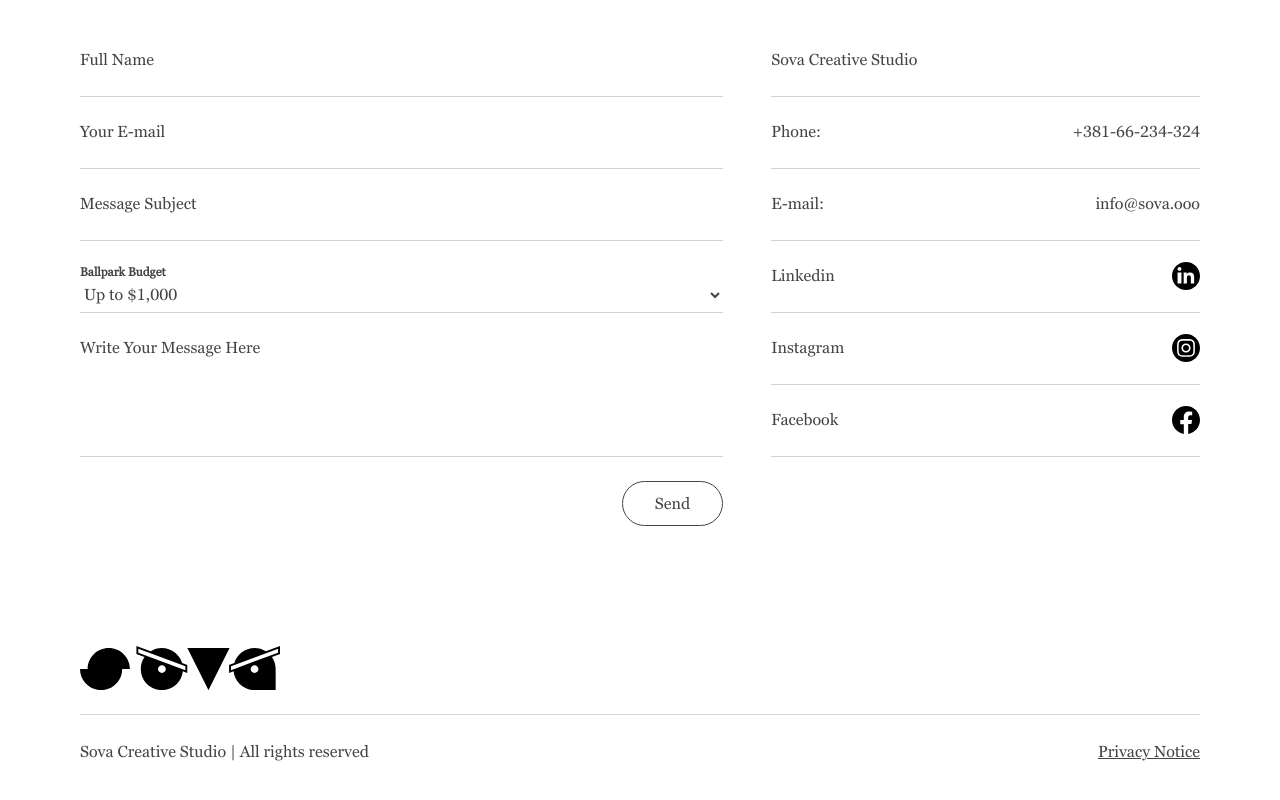
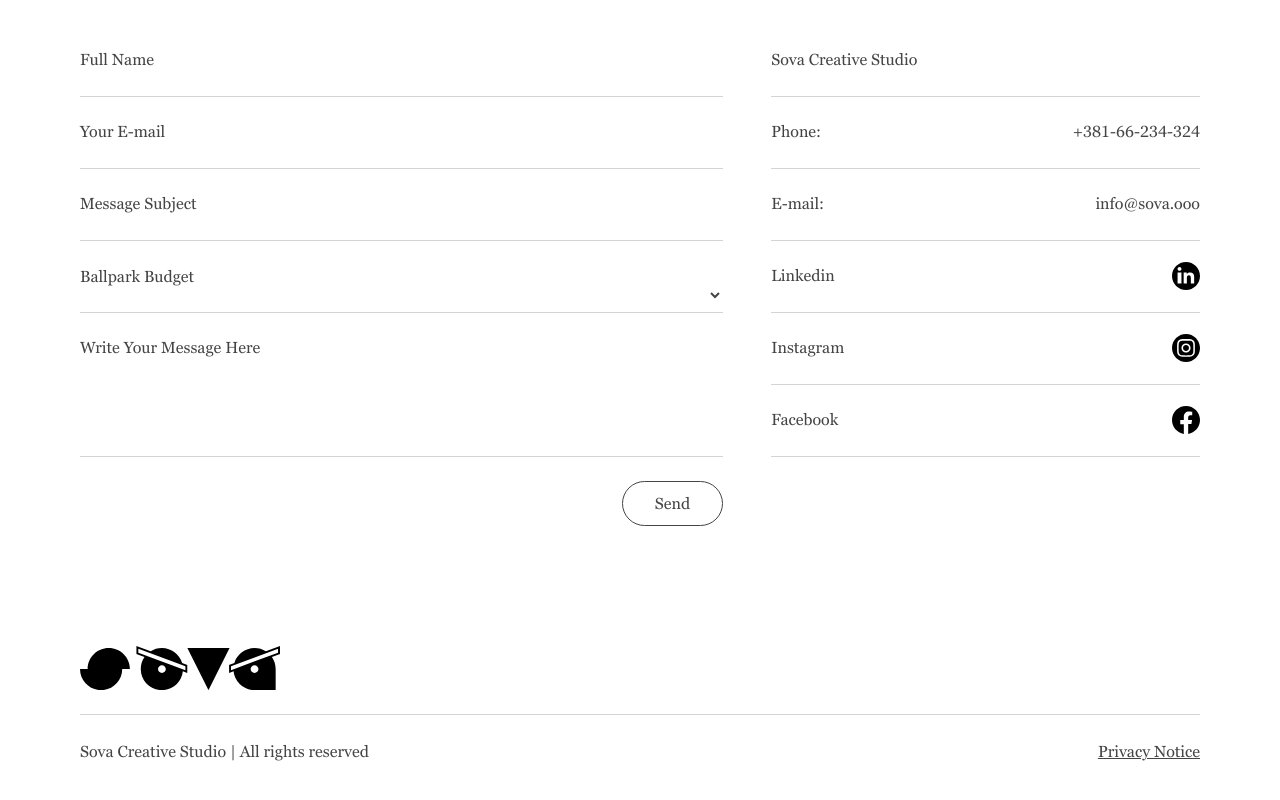
Before and after one commit to adamovic6666/sova, a Next.js app: page / in a window 1280 px wide. Shown: the part 3882-4682 px from the top of the page. Built offline with nearby package versions, Linux system fonts and the light colour scheme.

Commit message:
fixed select

```diff
--- a/app/_components/forms/contact-form/ContactForm.tsx
+++ b/app/_components/forms/contact-form/ContactForm.tsx
@@ -11,7 +11,7 @@ const schema = z.object({
   email: z.string().email("Invalid email address"),
   subject: z.string().min(1, "Subject is required"),
   message: z.string().min(1, "Message is required"),
-  budget: z.string().nonempty(""),
+  budget: z.string().min(1, "Budget is required"),
 });
 
 type FormData = z.infer<typeof schema>;
--- a/app/_components/ui/select/Select.module.css
+++ b/app/_components/ui/select/Select.module.css
@@ -24,7 +24,7 @@
   color: var(--text-primary);
   font-size: 1.6rem;
   position: absolute;
-  top: 0;
+  top: -1rem;
   left: 0;
   transition: all 0.3s;
   font-family: var(--font-georgia-pro);
@@ -34,7 +34,7 @@
   border-bottom: 1px solid var(--text-primary, #333);
 }
 
-.Select:not([value=""]) ~ label,
+.Select:not([data-text=""]) ~ label,
 .Select:focus ~ label {
   top: -1.2rem;
   font-size: 1.2rem;
--- a/app/_components/ui/select/Select.tsx
+++ b/app/_components/ui/select/Select.tsx
@@ -22,12 +22,14 @@ const Select = ({
             id={name}
             className={styles.Select}
             value={field.value}
+            data-text={field.value || ""}
           >
-            <option value="Up to $1,000">Up to $1,000</option>
-            <option value="$1,000 - $2,500">$1,000 - $2,500</option>
-            <option value="$2,500 - $5,000">$2,500 - $5,000</option>
-            <option value="$5,000 - $10,000">$5,000 - $10,000</option>
-            <option value="$10,000+">$10,000+</option>
+            <option value="" disabled style={{ display: "none" }}></option>
+            <option value="Up to €1,000">Up to €1,000</option>
+            <option value="€1,000 - €2,500">€1,000 - €2,500</option>
+            <option value="€2,500 - €5,000">€2,500 - €5,000</option>
+            <option value="€5,000 - €10,000">€5,000 - €10,000</option>
+            <option value="€10,000+">€10,000+</option>
           </select>
           <label>{label}</label>
           {fieldState.error && (
--- a/app/globals.css
+++ b/app/globals.css
@@ -77,7 +77,6 @@ h2 span:nth-of-type(4) {
 h3 {
   font-size: clamp(2.8rem, 2.5vw, 3.6rem);
   font-weight: 800;
-  letter-spacing: 0.16rem;
 }
 
 .m-l-auto {
@@ -88,4 +87,8 @@ h3 {
   .container {
     padding: 0;
   }
+
+  h3 {
+    letter-spacing: 0.16rem;
+  }
 }
```
